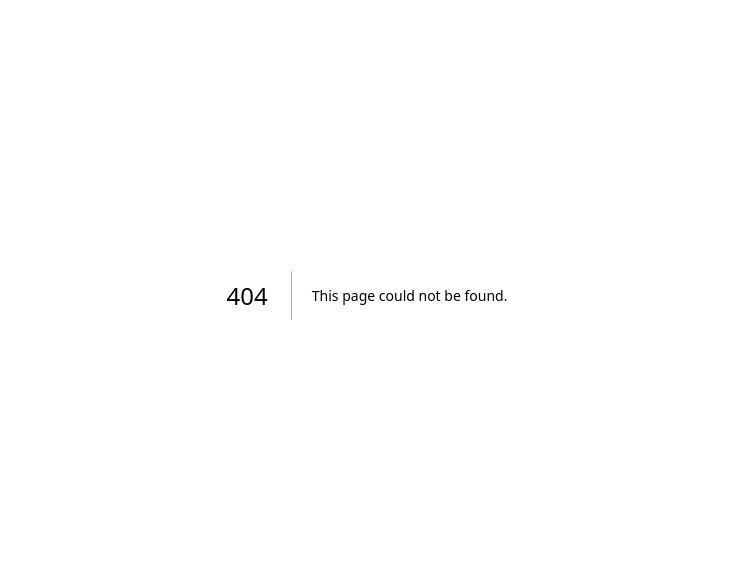
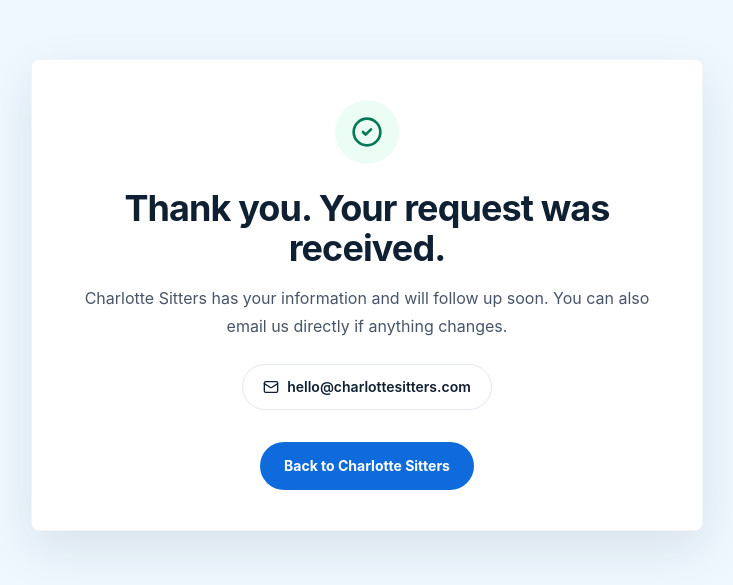
Before and after one commit to SaiGadila/charlotte-sitters, a Next.js app: page /thank-you in a window 1280 px wide. Before the commit this address had no page. Shown: the part 105-690 px from the top of the page, without its empty margins (273-1006 px from the left). Built offline with nearby package versions, Linux system fonts and the light colour scheme.

Commit message:
Add form submission confirmation page

```diff
--- /dev/null
+++ b/app/thank-you/page.tsx
@@ -0,0 +1,40 @@
+import Link from "next/link";
+import { CheckCircle2, Mail } from "lucide-react";
+
+export const metadata = {
+  title: "Request Received | Charlotte Sitters",
+  description: "Thank you for contacting Charlotte Sitters."
+};
+
+export default function ThankYouPage() {
+  return (
+    <main className="grid min-h-screen place-items-center bg-brand-50 px-4 py-12">
+      <section className="w-full max-w-2xl rounded-lg border border-slate-100 bg-white p-8 text-center shadow-soft sm:p-10">
+        <span className="mx-auto grid h-16 w-16 place-items-center rounded-full bg-emerald-50 text-emerald-700">
+          <CheckCircle2 aria-hidden="true" className="h-8 w-8" />
+        </span>
+        <h1 className="mt-6 text-3xl font-bold tracking-tight text-ink sm:text-4xl">
+          Thank you. Your request was received.
+        </h1>
+        <p className="mt-4 text-base leading-7 text-slate-600">
+          Charlotte Sitters has your information and will follow up soon. You can also email us directly if anything changes.
+        </p>
+        <a
+          href="mailto:hello@charlottesitters.com"
+          className="mt-6 inline-flex items-center justify-center gap-2 rounded-full border border-slate-200 bg-white px-5 py-3 text-sm font-semibold text-ink transition hover:border-brand-200 hover:bg-brand-50"
+        >
+          <Mail aria-hidden="true" className="h-4 w-4" />
+          hello@charlottesitters.com
+        </a>
+        <div className="mt-8">
+          <Link
+            href="/"
+            className="inline-flex min-h-12 items-center justify-center rounded-full bg-brand-600 px-6 text-sm font-bold text-white transition hover:bg-brand-700 focus-visible:outline focus-visible:outline-2 focus-visible:outline-offset-2 focus-visible:outline-brand-600"
+          >
+            Back to Charlotte Sitters
+          </Link>
+        </div>
+      </section>
+    </main>
+  );
+}
--- a/components/babysitter-form.tsx
+++ b/components/babysitter-form.tsx
@@ -8,7 +8,7 @@
       <input type="hidden" name="_subject" value="New Charlotte Sitters babysitter application" />
       <input type="hidden" name="_template" value="table" />
       <input type="hidden" name="_captcha" value="false" />
-      <input type="hidden" name="_next" value="https://saigadila.github.io/charlotte-sitters/#sitters" />
+      <input type="hidden" name="_next" value="https://saigadila.github.io/charlotte-sitters/thank-you/" />
       <FormField label="Name" name="name" placeholder="Jordan Smith" />
       <FormField label="Email" name="email" type="email" placeholder="jordan@example.com" />
       <FormField label="Phone" name="phone" type="tel" placeholder="(704) 555-0188" />
--- a/components/parent-form.tsx
+++ b/components/parent-form.tsx
@@ -8,7 +8,7 @@
       <input type="hidden" name="_subject" value="New Charlotte Sitters parent request" />
       <input type="hidden" name="_template" value="table" />
       <input type="hidden" name="_captcha" value="false" />
-      <input type="hidden" name="_next" value="https://saigadila.github.io/charlotte-sitters/#parents" />
+      <input type="hidden" name="_next" value="https://saigadila.github.io/charlotte-sitters/thank-you/" />
       <FormField label="Name" name="name" placeholder="Avery Johnson" />
       <FormField label="Email" name="email" type="email" placeholder="avery@example.com" />
       <FormField label="Phone" name="phone" type="tel" placeholder="(704) 555-0123" />
```
